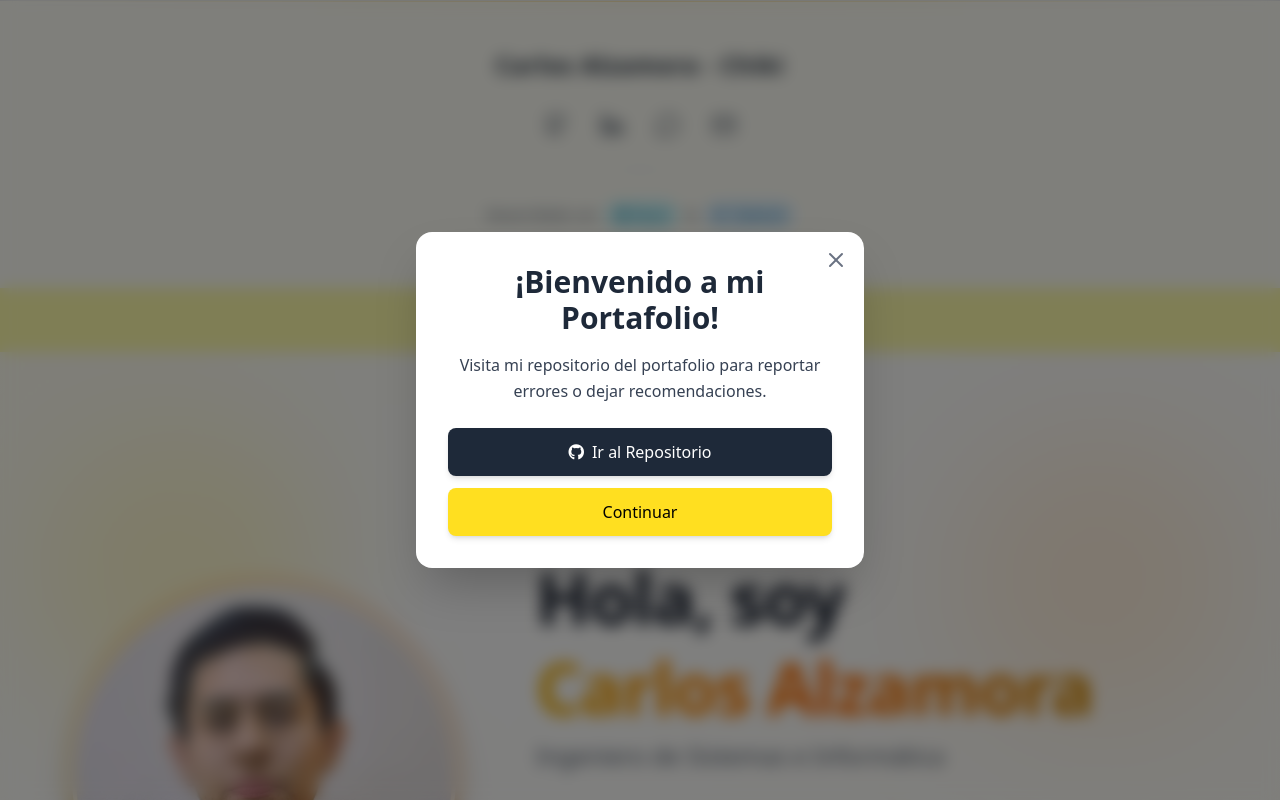
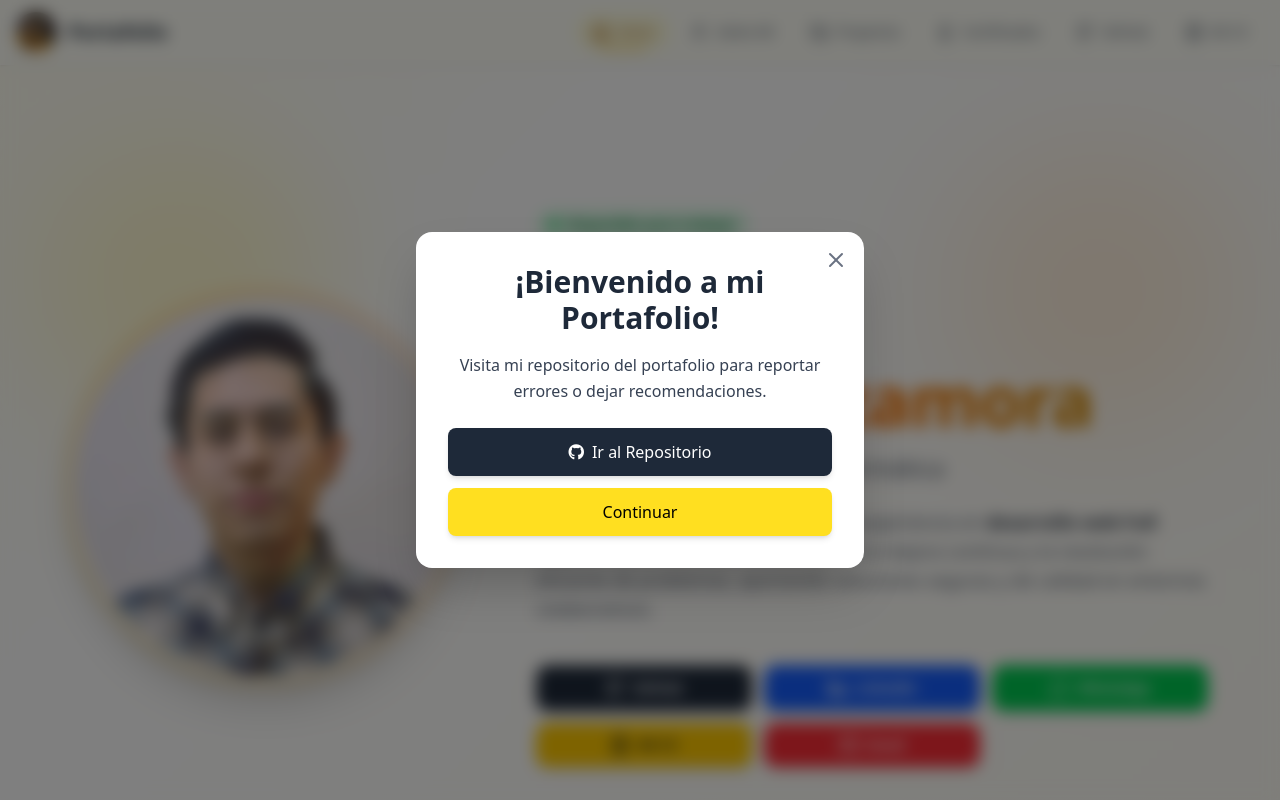
Before and after one commit to Chiki738/portafolio, a React (Vite) app: page / in a window 1280 px wide. Shown: the top 800 px of the page. Built offline with nearby package versions, Linux system fonts and the light colour scheme.

Commit message:
feat: Reemplazar el componente Footer por un nuevo componente Navigation con menú móvil y mejoras en la navegación

```diff
--- a/src/components/Navigation.tsx
+++ b/src/components/Navigation.tsx
@@ -1,144 +1,183 @@
 import { useState, useEffect } from "react";
 import {
-  ArrowUp,
+  Menu,
+  X,
+  Home,
+  User,
+  FolderGit2,
+  Award,
   Github,
-  Linkedin,
-  Mail,
-  MessageCircle,
-  Atom,
-  Wind,
+  FileText,
 } from "lucide-react";
+import { useNavigate, useLocation } from "react-router-dom";
+import perfilAnimado from "../assets/perfilAnimado.jpg";
 
-export default function Footer() {
-  const currentYear = new Date().getFullYear();
-  const [isVisible, setIsVisible] = useState(false);
+// 1. Definimos los items
+const NAV_ITEMS = [
+  { id: "/", label: "Inicio", icon: <Home size={18} />, external: false },
+  {
+    id: "/sobreMi",
+    label: "Sobre Mí",
+    icon: <User size={18} />,
+    external: false,
+  },
+  {
+    id: "/proyectos",
+    label: "Proyectos",
+    icon: <FolderGit2 size={18} />,
+    external: false,
+  },
+  {
+    id: "/certificados",
+    label: "Certificados",
+    icon: <Award size={18} />,
+    external: false,
+  },
+  {
+    id: "https://github.com/Chiki738",
+    label: "GitHub",
+    icon: <Github size={18} />,
+    external: true,
+  },
+  {
+    id: "https://drive.google.com/file/d/1qLanXs509m3tyKxxHEIIDXDgvWtGZSb0/view?usp=sharing",
+    label: "Mi CV",
+    icon: <FileText size={18} />,
+    external: true,
+  },
+];
 
-  // Lógica para mostrar/ocultar el botón de subir
+export default function Navigation() {
+  const navigate = useNavigate();
+  const location = useLocation();
+  const [isVisible, setIsVisible] = useState(true);
+  const [lastScrollY, setLastScrollY] = useState(0);
+  const [isMobileMenuOpen, setIsMobileMenuOpen] = useState(false);
+
   useEffect(() => {
-    const toggleVisibility = () => {
-      if (window.scrollY > 300) {
+    const controlNavbar = () => {
+      const currentScrollY = window.scrollY;
+      if (currentScrollY > lastScrollY && currentScrollY > 100) {
+        setIsVisible(false);
+        setIsMobileMenuOpen(false);
+      } else {
         setIsVisible(true);
-      } else {
-        setIsVisible(false);
       }
+      setLastScrollY(currentScrollY);
     };
 
-    window.addEventListener("scroll", toggleVisibility);
-    return () => window.removeEventListener("scroll", toggleVisibility);
-  }, []);
+    window.addEventListener("scroll", controlNavbar);
+    return () => window.removeEventListener("scroll", controlNavbar);
+  }, [lastScrollY]);
 
-  const scrollToTop = () => {
-    window.scrollTo({
-      top: 0,
-      behavior: "smooth",
-    });
+  // 2. Tipado explícito
+  const handleNavigate = (item: (typeof NAV_ITEMS)[number]) => {
+    if (item.external) {
+      window.open(item.id, "_blank", "noopener,noreferrer");
+    } else {
+      navigate(item.id);
+      setIsMobileMenuOpen(false);
+      window.scrollTo({ top: 0, behavior: "auto" });
+    }
   };
 
-  const socialLinks = [
-    {
-      name: "GitHub",
-      icon: <Github size={24} />,
-      url: "https://github.com/Chiki738",
-      colorClass:
-        "hover:text-black dark:hover:text-white hover:drop-shadow-[0_0_8px_rgba(0,0,0,0.3)] dark:hover:drop-shadow-[0_0_8px_rgba(255,255,255,0.6)]",
-    },
-    {
-      name: "LinkedIn",
-      icon: <Linkedin size={24} />,
-      url: "https://www.linkedin.com/in/carlos-alzamora-chiki/",
-      colorClass:
-        "hover:text-blue-600 dark:hover:text-blue-400 hover:drop-shadow-[0_0_8px_rgba(37,99,235,0.6)]",
-    },
-    {
-      name: "WhatsApp",
-      icon: <MessageCircle size={24} />,
-      url: "https://wa.me/51956299119?text=Hola%20Carlos,%20vi%20tu%20portafolio%20y%20me%20gustaría%20contactarte.",
-      colorClass:
-        "hover:text-green-600 dark:hover:text-green-400 hover:drop-shadow-[0_0_8px_rgba(22,163,74,0.6)]",
-    },
-    {
-      name: "Email",
-      icon: <Mail size={24} />,
-      url: "mailto:carlosalzamorah@gmail.com",
-      colorClass:
-        "hover:text-red-600 dark:hover:text-red-400 hover:drop-shadow-[0_0_8px_rgba(220,38,38,0.6)]",
-    },
-  ];
-
   return (
-    // CAMBIO PRINCIPAL: Clases idénticas al Navbar (bg-white/90, dark:bg-gray-900/90, backdrop-blur)
-    <footer className="relative bg-white/90 dark:bg-gray-900/90 backdrop-blur-md pt-12 pb-8 overflow-hidden border-t border-gray-200 dark:border-gray-700 transition-colors duration-500">
-      {/* Línea superior con gradiente animado (Mantenido pero ajustado) */}
-      <div className="absolute top-0 left-0 w-full h-[1px] bg-gradient-to-r from-transparent via-yellow-500/50 to-transparent"></div>
-
-      {/* Efecto de luz ambiental superior (Ajustado para que no ensucie el modo claro) */}
-      <div className="absolute top-0 left-1/2 -translate-x-1/2 w-1/2 h-1 bg-yellow-500/20 blur-[20px] opacity-50 dark:opacity-100"></div>
-
-      <div className="max-w-7xl mx-auto px-4 sm:px-6 lg:px-8 relative z-10">
-        <div className="flex flex-col items-center space-y-8">
-          {/* Nombre con efecto */}
-          <h2 className="text-2xl font-bold text-gray-800 dark:text-gray-100 tracking-wide hover:text-yellow-600 dark:hover:text-yellow-400 transition-colors duration-300 cursor-default select-none">
-            Carlos Alzamora - Chiki
-          </h2>
-
-          {/* Iconos Sociales */}
-          <div className="flex items-center gap-8">
-            {socialLinks.map((link) => (
-              <a
-                key={link.name}
-                href={link.url}
-                target="_blank"
-                rel="noopener noreferrer"
-                // Agregado cursor-pointer explícito y colores adaptativos
-                className={`cursor-pointer transform transition-all duration-300 hover:scale-110 hover:-translate-y-1 text-gray-600 dark:text-gray-400 ${link.colorClass}`}
-                aria-label={link.name}>
-                {link.icon}
-              </a>
-            ))}
+    <nav
+      className={`fixed top-0 left-0 right-0 z-50 transition-transform duration-500 ease-in-out ${
+        isVisible ? "translate-y-0" : "-translate-y-full"
+      }`}>
+      <div className="bg-white/90 dark:bg-gray-900/90 backdrop-blur-md shadow-sm border-b border-white/20 dark:border-gray-700">
+        <div className="max-w-7xl mx-auto px-4 flex justify-between items-center h-16">
+          {/* Logo */}
+          <div
+            onClick={() => handleNavigate(NAV_ITEMS[0])}
+            className="group flex items-center gap-3 cursor-pointer select-none">
+            <div className="relative overflow-hidden rounded-full w-10 h-10 shadow-md group-hover:scale-105 transition-transform duration-300">
+              <img
+                src={perfilAnimado}
+                alt="Logo"
+                className="w-full h-full object-cover"
+              />
+            </div>
+            <span className="text-xl font-bold text-gray-800 dark:text-white group-hover:text-yellow-600 dark:group-hover:text-yellow-400 transition-colors">
+              Portafolio
+            </span>
           </div>
 
-          {/* Separador sutil (Adaptado a claro/oscuro) */}
-          <div className="w-24 h-px bg-gradient-to-r from-transparent via-gray-300 dark:via-gray-700 to-transparent"></div>
+          {/* Menú Desktop */}
+          <div className="hidden min-[996px]:flex items-center gap-1">
+            {NAV_ITEMS.map((item) => {
+              const isActive =
+                location.pathname === item.id ||
+                (item.id !== "/" && location.pathname.startsWith(item.id));
 
-          {/* Créditos y Copyright */}
-          <div className="text-center space-y-3">
-            <p className="text-sm font-medium text-gray-600 dark:text-gray-400 flex items-center justify-center gap-2">
-              Desarrollado con
-              <span className="text-cyan-700 dark:text-cyan-400 inline-flex items-center gap-1 bg-cyan-100 dark:bg-cyan-950/30 px-2 py-0.5 rounded-full border border-cyan-200 dark:border-cyan-900/50">
-                <Atom size={14} className="animate-spin-slow" /> React
-              </span>
-              &
-              <span className="text-sky-700 dark:text-sky-400 inline-flex items-center gap-1 bg-sky-100 dark:bg-sky-950/30 px-2 py-0.5 rounded-full border border-sky-200 dark:border-sky-900/50">
-                <Wind size={14} /> Tailwind
-              </span>
-            </p>
+              return (
+                <button
+                  key={item.id}
+                  onClick={() => handleNavigate(item)}
+                  // AGREGADO: group para controlar el hover de los hijos
+                  className={`relative px-4 py-2 rounded-full text-sm font-medium transition-all duration-300 group flex items-center gap-2
+                    ${
+                      isActive && !item.external
+                        ? "text-yellow-700 dark:text-yellow-400 bg-yellow-100/50 dark:bg-yellow-900/20"
+                        : "text-gray-600 dark:text-gray-300 hover:text-yellow-600 dark:hover:text-yellow-400 hover:bg-yellow-50/50 dark:hover:bg-gray-800/50"
+                    }`}>
+                  <span
+                    className={`${
+                      isActive ? "scale-110" : "group-hover:scale-110"
+                    } transition-transform duration-300`}>
+                    {item.icon}
+                  </span>
+                  {item.label}
 
-            <p className="text-xs text-gray-500 dark:text-gray-500 font-medium">
-              © {currentYear} - Todos los derechos reservados
-            </p>
+                  {/* 1. ESTADO ACTIVO (Línea fija) */}
+                  {isActive && !item.external && (
+                    <span className="absolute bottom-0 left-1/2 -translate-x-1/2 w-1/2 h-0.5 bg-yellow-500 rounded-full animate-fade-in" />
+                  )}
+
+                  {/* 2. NUEVO: EFECTO HOVER (Línea que crece desde el centro) */}
+                  {!isActive && (
+                    <span className="absolute bottom-0 left-1/2 -translate-x-1/2 w-0 h-0.5 bg-yellow-400/50 rounded-full transition-all duration-300 group-hover:w-1/2" />
+                  )}
+                </button>
+              );
+            })}
           </div>
+
+          {/* Botón Hamburguesa */}
+          <button
+            onClick={() => setIsMobileMenuOpen(!isMobileMenuOpen)}
+            className="min-[996px]:hidden p-2 text-gray-700 dark:text-gray-300 hover:bg-gray-100 dark:hover:bg-gray-800 rounded-lg transition-colors"
+            aria-label="Abrir menú">
+            {isMobileMenuOpen ? <X size={24} /> : <Menu size={24} />}
+          </button>
         </div>
+
+        {/* Menú Móvil */}
+        {isMobileMenuOpen && (
+          <div className="min-[996px]:hidden absolute top-16 left-0 right-0 bg-white/95 dark:bg-gray-900/95 backdrop-blur-xl border-t border-gray-100 dark:border-gray-800 shadow-xl animate-fade-in">
+            <div className="p-4 space-y-2">
+              {NAV_ITEMS.map((item) => {
+                const isActive = location.pathname === item.id;
+                return (
+                  <button
+                    key={item.id}
+                    onClick={() => handleNavigate(item)}
+                    className={`flex items-center gap-3 w-full p-3 rounded-xl transition-all duration-200
+                      ${
+                        isActive && !item.external
+                          ? "bg-yellow-50 dark:bg-yellow-900/20 text-yellow-700 dark:text-yellow-400 font-semibold pl-6 border-l-4 border-yellow-500"
+                          : "text-gray-600 dark:text-gray-400 hover:bg-yellow-50/50 dark:hover:bg-gray-800 hover:pl-6 hover:text-yellow-600 dark:hover:text-yellow-400"
+                      }`}>
+                    {item.icon}
+                    {item.label}
+                  </button>
+                );
+              })}
+            </div>
+          </div>
+        )}
       </div>
-
-      {/* Botón Flotante "Volver Arriba" */}
-      <button
-        onClick={scrollToTop}
-        className={`
-            cursor-pointer fixed bottom-6 right-6 p-3 rounded-full z-50
-            bg-yellow-500 hover:bg-yellow-400 text-white dark:text-gray-900
-            shadow-lg shadow-yellow-500/20
-            transition-all duration-500 cubic-bezier(0.4, 0, 0.2, 1)
-            hover:shadow-yellow-500/40 hover:-translate-y-1 hover:scale-110
-            active:scale-95
-            ${
-              isVisible
-                ? "translate-y-0 opacity-100"
-                : "translate-y-20 opacity-0 pointer-events-none"
-            }
-        `}
-        aria-label="Volver arriba">
-        <ArrowUp size={24} strokeWidth={2.5} />
-      </button>
-    </footer>
+    </nav>
   );
 }
```
